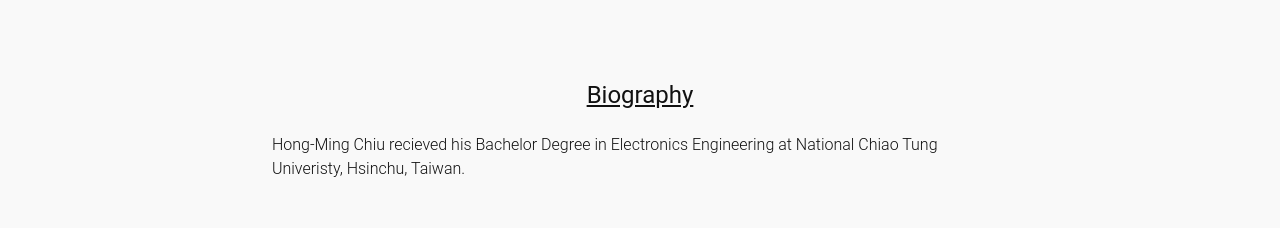
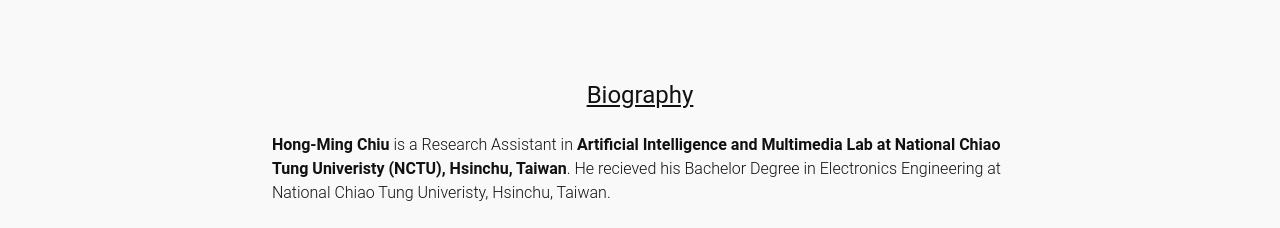
Before and after one commit to Hong-Ming/Hong-Ming.github.io, a plain HTML site: page index.html in a window 1280 px wide. Shown: the part 333-561 px from the top of the page. Drawn offline with Linux system fonts and the light colour scheme.

Commit message:
upload html

```diff
--- a/index.html
+++ b/index.html
@@ -12,11 +12,10 @@
 
   <meta property="og:title" content="Hong-Ming Chiu's Home Page" />
   <meta property="og:description" content="This is an academic website for Hong-Ming Chiu to share his experiences, projects, publications." />
-  <meta property="og:image"
-    content="https://https://hong-ming.github.io/image/snippet.png" />
+  <meta property="og:image" content="https://https://hong-ming.github.io/image/snippet.png" />
 
 
-  <link rel=”canonical” href="https://hong-ming.github.io">
+  <link rel=”canonical” href="https://hong-ming.github.io/">
   <link rel="stylesheet" href="css/styles.css">
   <link rel="stylesheet" href="css/topnav.css">
   <link rel="stylesheet" href="css/namecard.css">
@@ -94,8 +93,9 @@
       <div id="bio" class="bio">
         <h1 id="mybio" class="md-heading text-center" style="text-decoration: underline;">Biography</h1>
         <div class="bio-body">
-          <p>Hong-Ming Chiu recieved his Bachelor Degree in Electronics Engineering at National Chiao Tung Univeristy,
-            Hsinchu, Taiwan.
+          <p><strong>Hong-Ming Chiu</strong> is a Research Assistant in <strong>Artificial Intelligence and
+            Multimedia Lab at National Chiao Tung Univeristy (NCTU), Hsinchu, Taiwan</strong>. He recieved his Bachelor Degree
+            in Electronics Engineering at National Chiao Tung Univeristy, Hsinchu, Taiwan.
           </p>
         </div>
       </div>
```
